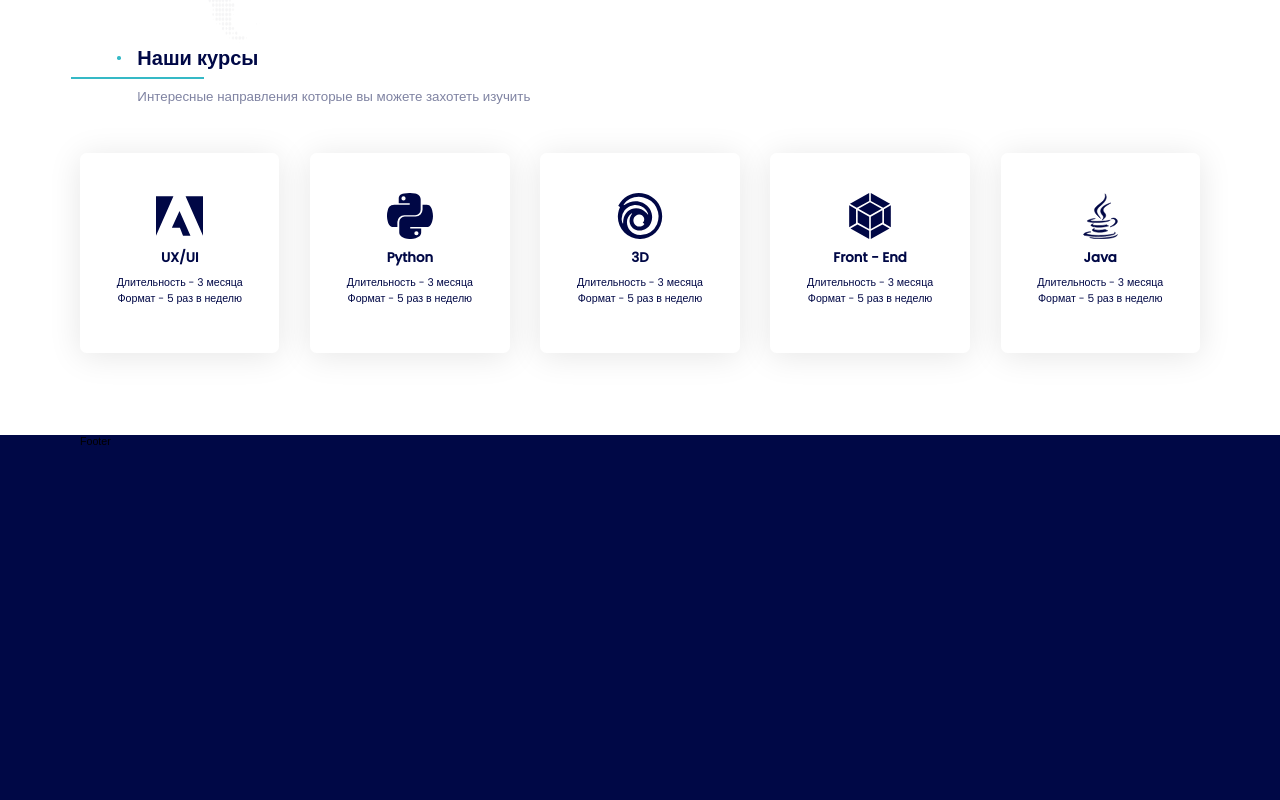
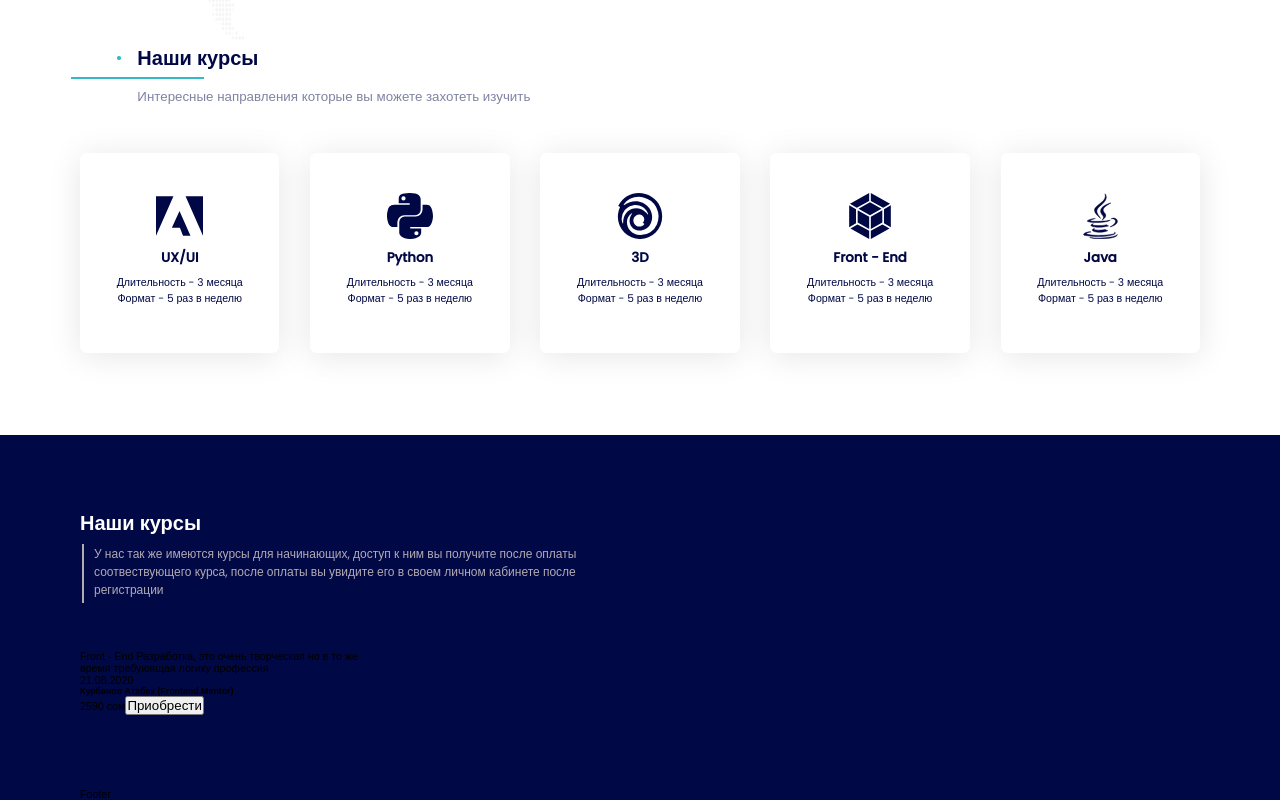
Before and after one commit to Yuzeyzer/ReactJS__Academy--Ogogo, a React (Create React App) app: page / in a window 1280 px wide. Shown: the part 557-1357 px from the top of the page. Before the commit the page ends 1004 px from the top, so only its background shows below. Built offline with nearby package versions, Linux system fonts and the light colour scheme.

Commit message:
add courses component, stylinf of this block, get img for first item

```diff
--- a/src/landing/scss/sections/_sections.scss
+++ b/src/landing/scss/sections/_sections.scss
@@ -1,2 +1,3 @@
 @import './hero/hero';
 @import './destinations/destinations';
+@import './courses/courses';
--- /dev/null
+++ b/src/landing/scss/sections/courses/_courses.scss
@@ -0,0 +1,31 @@
+.courses {
+	padding: vw(110) 0;
+	&__header {
+		max-width: vw(775);
+	}
+	&__title {
+		font-family: $poppins;
+		font-weight: 700;
+		font-size: vw(30);
+		color: $white;
+	}
+	&__description {
+		position: relative;
+		font-family: $poppins;
+		font-weight: 400;
+		font-size: vw(18);
+		color: $gray;
+		margin-top: vw(11);
+		margin-left: vw(21);
+		margin-bottom: vw(58);
+		&::before {
+			content: '';
+			position: absolute;
+			left: vw(-18);
+			top: vw(-2);
+			height: 110%;
+			width: vw(3);
+			background-color: $gray;
+		}
+	}
+}
--- a/src/landing/sections/courses/index.js
+++ b/src/landing/sections/courses/index.js
@@ -15,98 +15,20 @@ function Courses() {
         <div className='courses__row row'>
           <div className='courses__column col-3'>
             <div className='courses__item'>
-              <img src='' alt='' className='courses__img' />
-              <h5 className='courses__name'></h5>
-              <span className='courses__price'></span>
-              <button className='courses__buy'></button>
-            </div>
-          </div>
-          <div className='courses__column col-3'>
-            <div className='courses__item'>
-              <img src='' alt='' className='courses__img' />
-              <h5 className='courses__name'></h5>
-              <span className='courses__price'></span>
-              <button className='courses__buy'></button>
-            </div>
-          </div>
-          <div className='courses__column col-3'>
-            <div className='courses__item'>
-              <img src='' alt='' className='courses__img' />
-              <h5 className='courses__name'></h5>
-              <span className='courses__price'></span>
-              <button className='courses__buy'></button>
-            </div>
-          </div>
-          <div className='courses__column col-3'>
-            <div className='courses__item'>
-              <img src='' alt='' className='courses__img' />
-              <h5 className='courses__name'></h5>
-              <span className='courses__price'></span>
-              <button className='courses__buy'></button>
-            </div>
-          </div>
-          <div className='courses__column col-3'>
-            <div className='courses__item'>
-              <img src='' alt='' className='courses__img' />
-              <h5 className='courses__name'></h5>
-              <span className='courses__price'></span>
-              <button className='courses__buy'></button>
-            </div>
-          </div>
-          <div className='courses__column col-3'>
-            <div className='courses__item'>
-              <img src='' alt='' className='courses__img' />
-              <h5 className='courses__name'></h5>
-              <span className='courses__price'></span>
-              <button className='courses__buy'></button>
-            </div>
-          </div>
-          <div className='courses__column col-3'>
-            <div className='courses__item'>
-              <img src='' alt='' className='courses__img' />
-              <h5 className='courses__name'></h5>
-              <span className='courses__price'></span>
-              <button className='courses__buy'></button>
-            </div>
-          </div>
-          <div className='courses__column col-3'>
-            <div className='courses__item'>
-              <img src='' alt='' className='courses__img' />
-              <h5 className='courses__name'></h5>
-              <span className='courses__price'></span>
-              <button className='courses__buy'></button>
-            </div>
-          </div>
-          <div className='courses__column col-3'>
-            <div className='courses__item'>
-              <img src='' alt='' className='courses__img' />
-              <h5 className='courses__name'></h5>
-              <span className='courses__price'></span>
-              <button className='courses__buy'></button>
-            </div>
-          </div>
-          <div className='courses__column col-3'>
-            <div className='courses__item'>
-              <img src='' alt='' className='courses__img' />
-              <h5 className='courses__name'></h5>
-              <span className='courses__price'></span>
-              <button className='courses__buy'></button>
-            </div>
-          </div>
-          <div className='courses__column col-3'>
-            <div className='courses__item'>
-              <img src='' alt='' className='courses__img' />
-              <h5 className='courses__name'></h5>
-              <span className='courses__price'></span>
-              <button className='courses__buy'></button>
-            </div>
-          </div>
-          <div className='courses__column col-3'>
-            <div className='courses__item'>
-              <img src='' alt='' className='courses__img' />
-              <h5 className='courses__name'></h5>
-              <span className='courses__price'></span>
-              <button className='courses__buy'></button>
+              <div className='courses__info'>
+                <img src='' alt='' className='courses__logo' />
+                <img src='' alt='' className='courses__img' />
+                <p className='courses__biography'>
+                  Front - End Разработка, это очень творческая но в то же время требуюящая логику
+                  профессия
+                </p>
+                <span className='courses__update'>21.08.2020</span>
+              </div>
+              <h5 className='courses__author author'>
+                <span className='author__name'>Курбанов Атабек (Frontend Mentor)</span>
+              </h5>
+              <span className='courses__price'>2590 сом</span>
+              <button className='courses__buy'>Приобрести</button>
             </div>
           </div>
         </div>
--- a/src/landing/sections/index.js
+++ b/src/landing/sections/index.js
@@ -1,12 +1,14 @@
 import React from 'react';
 import Hero from './hero';
 import Destinations from './destinations';
+import Courses from './courses'
 
 function Sections() {
 	return (
 		<main>
 			<Hero />
 			<Destinations />
+			<Courses />
 		</main>
 	)
 }
```
Also changed, not shown: src/landing/assets/png/courses-item-1.png (added).
